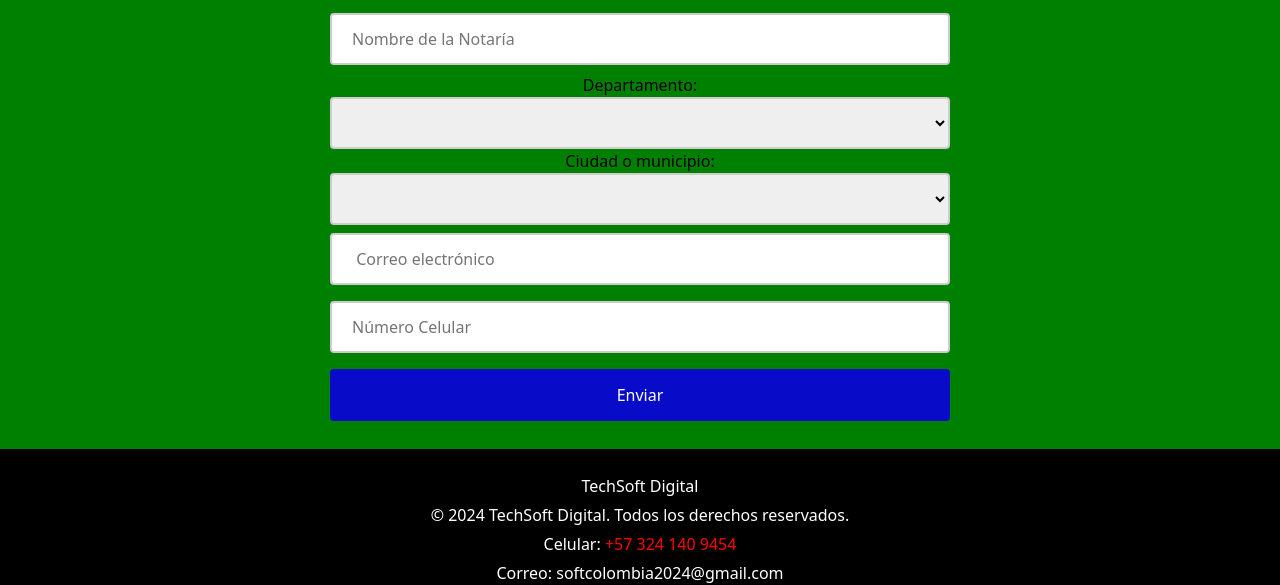
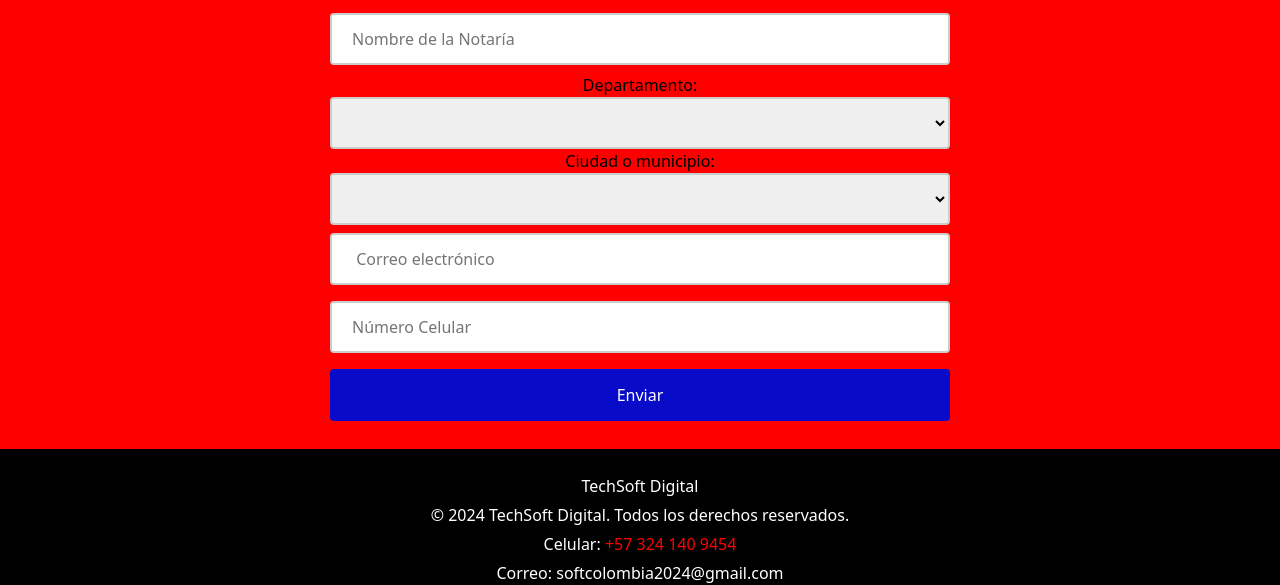
Before and after one commit to soft-colombia/techsoftdigital, a plain HTML site: page index.html in a window 1280 px wide. Shown: the part 351-936 px from the top of the page. Drawn offline with nearby package versions, Linux system fonts and the light colour scheme.

Commit message:
cambio formulario rojo

```diff
--- a/style.css
+++ b/style.css
@@ -22,7 +22,7 @@
     background-color: lightblue;
 }
 form {
-    background-color: green  ; /* White background for form */
+    background-color: red  ; /* White background for form */
     padding: 20px;
     text-align: center;
 }
```
